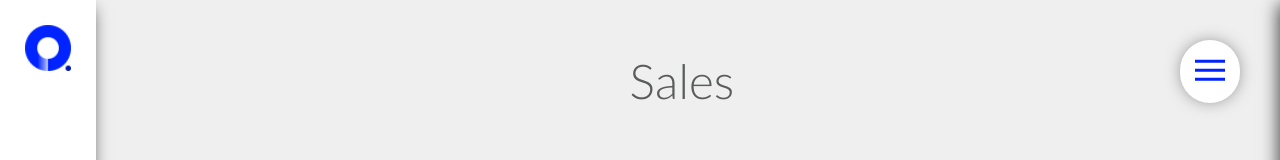
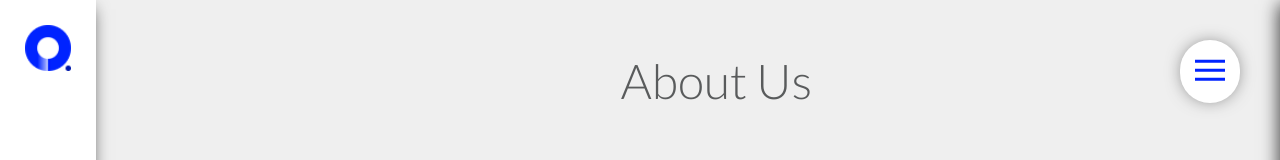
Before and after one commit to DodzioCox/olios-test, a plain HTML site: page aboutUs.html in a window 1280 px wide. Shown: the top 160 px of the page. Drawn offline with nearby package versions, Linux system fonts and the light colour scheme.

Commit message:
Update aboutUs.html

```diff
--- a/aboutUs.html
+++ b/aboutUs.html
@@ -42,7 +42,7 @@
      </nav>
  </header>
 <div class="container">
-    <h1 class="heading">Sales</h1>
+    <h1 class="heading">About Us</h1>
     <div class="aboutUs-container">
         <img class="aboutUs-photo"src="./css/img/0.jpg" alt="aboutUs-photo">
         <div class="aboutUs-text">
```
